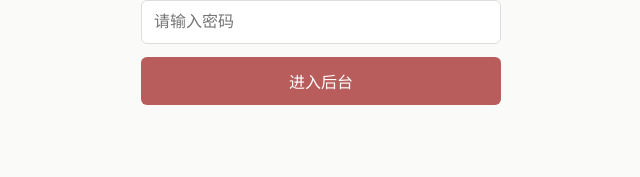
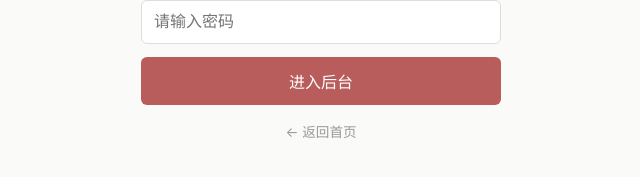
Before and after one commit to siminles/siminles.github.io, a Jekyll site: the page built from write/index.html, in a window 1280 px wide. Shown: the part 195-372 px from the top of the page, without its empty margins (319-959 px from the left). Built offline with Jekyll 4.4.1, drawn with Linux system fonts in a browser that asks for light colours.

Commit message:
登录页加返回首页链接，发布成功后2秒自动跳转首页

```diff
--- a/write/index.html
+++ b/write/index.html
@@ -164,6 +164,7 @@ permalink: /write/
   <div id="loginError">密码错误</div>
   <input type="password" id="passwordInput" placeholder="请输入密码" autocomplete="off" />
   <button onclick="handleLogin()">进入后台</button>
+  <p style="margin-top:1rem;"><a href="{{ '/' | relative_url }}" style="color:#999;font-size:0.85rem;text-decoration:none;">← 返回首页</a></p>
 </div>
 
 <div id="editorBox">
@@ -902,6 +903,8 @@ async function publishPost() {
       categories = []; tags = []; UPLOADS = {}; editMode = false; editFilePath = null; editFileSha = null;
       document.getElementById('editBanner').classList.remove('active');
       renderTags('categories'); renderTags('tags');
+      // 2 秒后跳转首页
+      setTimeout(() => { window.location.href = '{{ "/" | relative_url }}'; }, 2000);
     } else {
       const msg = result.data && result.data.message || '';
       if (result.status === 401 || result.status === 403 || msg.includes('token')) {
```
